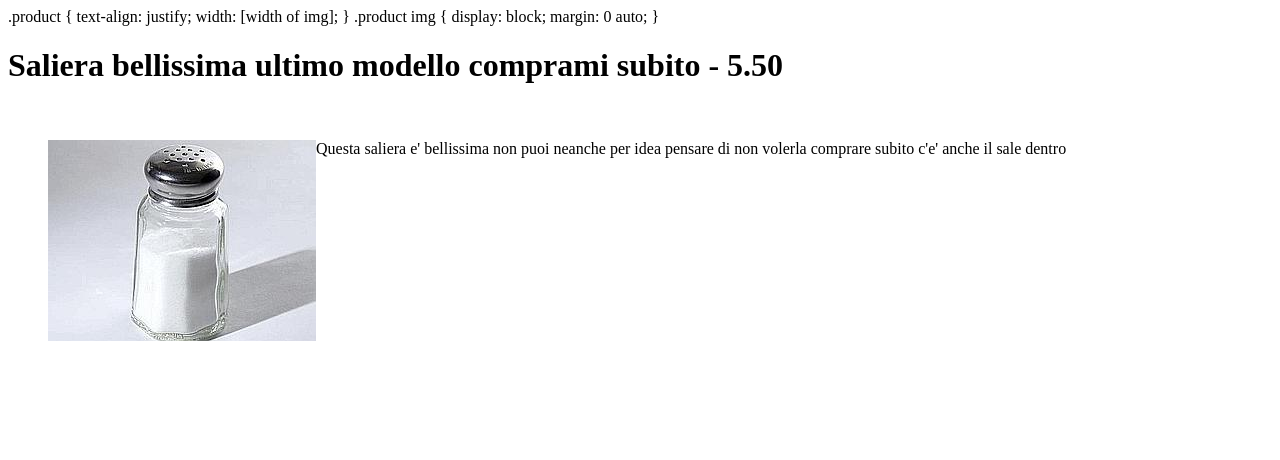
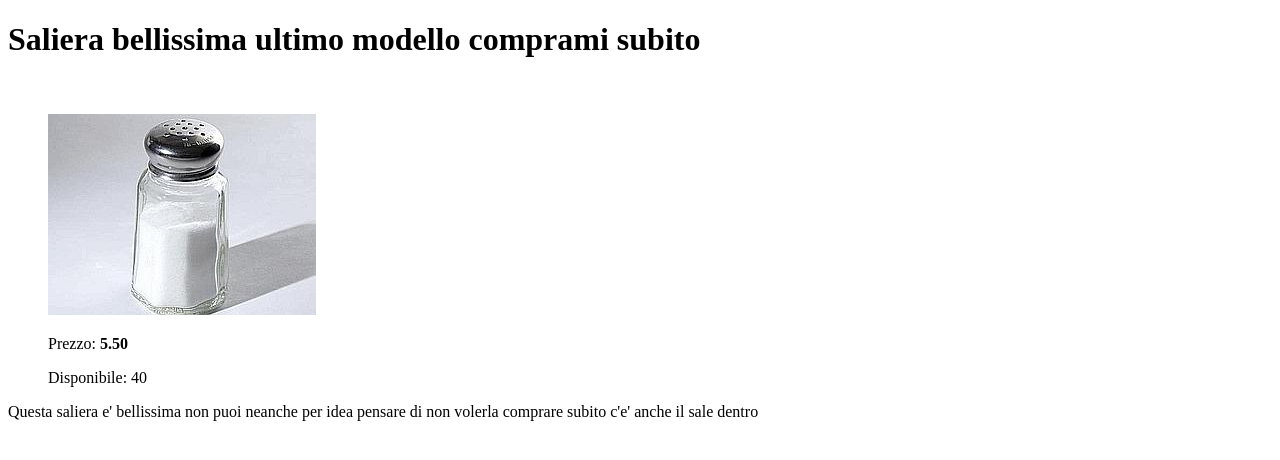
Before and after one commit to TaskyHD/eCommerce, a Django app: page /prodotti/lista/1/ in a window 1280 px wide. Shown: the top 460 px of the page. Run offline with Django 3.2, Linux system fonts and the light colour scheme; data comes from the database, SQL or seed files in the repository; both versions use the stored data as it was after the commit.

Commit message:
prodotto fa meno schifo (El Psy Congroo)

```diff
--- a/prodotti/Templates/prodotti/prodotto.html
+++ b/prodotti/Templates/prodotti/prodotto.html
@@ -1,30 +1,19 @@
 <!DOCTYPE html>
-
-.product
-{
-     text-align: justify;
-    width: [width of img];
-}
-.product img
-{
-     display: block;
-    margin: 0 auto;
-}
-
+{% load static %}
+    <link rel="stylesheet" type="text/css" href="{% static "prodotti/prodstyle.css" %}"/>
 <html lang="en">
 <head>
     <meta charset="UTF-8">
     <title> {{ prodtitle }} </title>
 </head>
 <body>
-    {% load static %}
-    <h1>{{ nome }} - <b>{{ prezzo }}</b></h1>
+    <h1>{{ nome }}</h1>
     <br>
-    <div class="product">
-        <ul>
-            <img src="{% static  img  %}" alt="CIBOH" align="left"/>
-            <p>{{ descr }}</p>
-        </ul>
-    </div>
+    <figure>
+            <img src="{% static  img  %}" alt="CIBOH" />
+        <p>Prezzo: <b>{{ prezzo }}</b></p>
+        <p>Disponibile: {{ disp }}</p>
+    </figure>
+    <p>{{ descr }}</p>
 </body>
 </html>
--- a/prodotti/models.py
+++ b/prodotti/models.py
@@ -6,6 +6,6 @@ class Prodotto(models.Model):
     nome = models.CharField(max_length=100)
     descr = models.TextField(max_length=1000)
     prezzo = models.DecimalField(decimal_places=2, max_digits=20)
-
+    qdisp=models.DecimalField(decimal_places=0,max_digits=5)
     def __str__(self):
         return self.nome
--- /dev/null
+++ b/prodotti/static/prodotti/prodstyle.css
@@ -0,0 +1,16 @@
+.images
+{
+    position: relative;
+    display: inline-block;
+}
+.images p
+{
+    position: absolute;
+    width: 100%;
+    text-align: center;
+    bottom:0;
+    left: 0;
+}
+
+body {
+}
--- a/prodotti/views.py
+++ b/prodotti/views.py
@@ -18,5 +18,5 @@ def listaprod(request):
 
 def prodsing(request,idp):
     prod = Prodotto.objects.get(id=idp)
-    context = {"nome": prod.nome, "prezzo": prod.prezzo, "img": prod.imgUrl,"descr":prod.descr}
+    context = {"nome": prod.nome, "prezzo": prod.prezzo, "img": prod.imgUrl,"descr":prod.descr,"disp":prod.qdisp}
     return render(request, "prodotti/prodotto.html", context)
```
Also changed, not shown: db.sqlite3.
